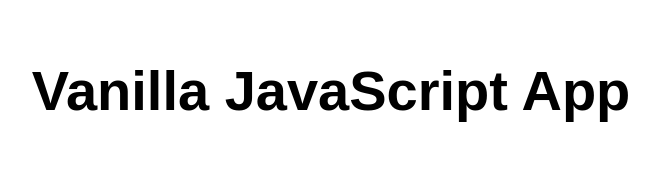
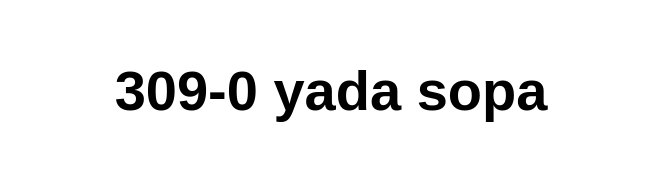
Before and after one commit to yadasopa/gogowa, a website: page src/index.html in a window 1280 px wide. Shown: the whole page, without its empty margins (309-968 px from the left). Drawn offline with Linux system fonts and the light colour scheme.

Commit message:
Update index.html

```diff
--- a/src/index.html
+++ b/src/index.html
@@ -10,7 +10,7 @@
 
 <body>
   <main>
-    <h1>Vanilla JavaScript App</h1>
+    <h1>309-0 yada sopa</h1>
   </main>
 </body>
 
```
